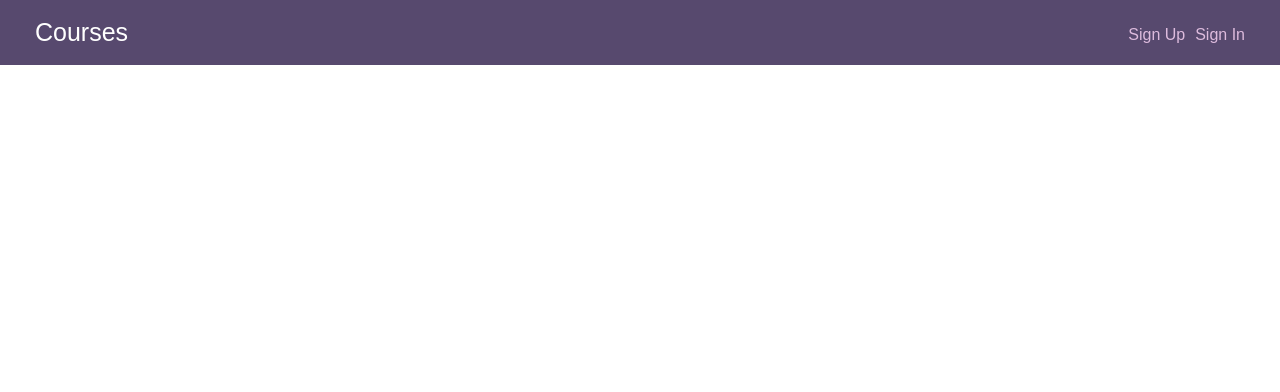
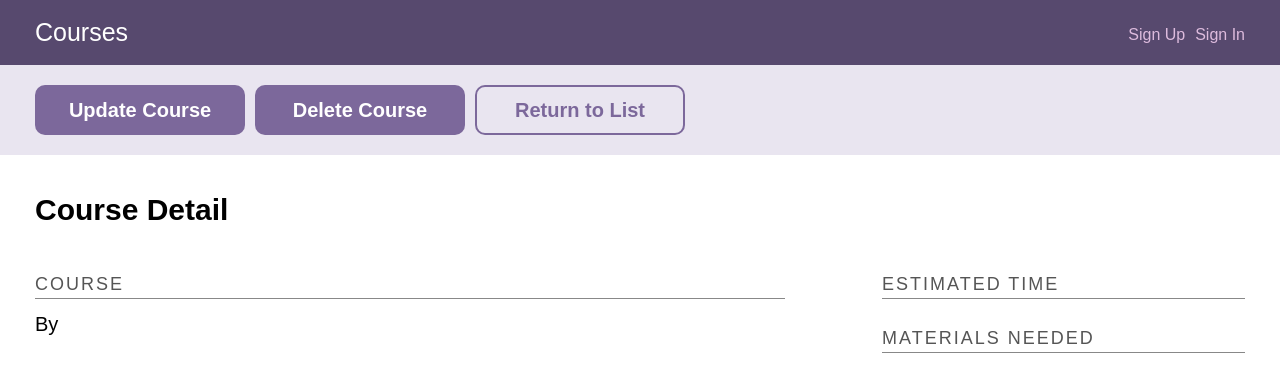
Before and after one commit to cassianebel/full-stack-react-app, a React (Create React App) app in the folder client/: page /courses/create in a window 1280 px wide. Shown: the top 392 px of the page. Built offline with nearby package versions, Linux system fonts and the light colour scheme; no server answers.

Commit message:
add courses and course routes/components

```diff
--- a/client/src/App.js
+++ b/client/src/App.js
@@ -1,8 +1,19 @@
+import React from 'react';
+import { Route, Routes } from "react-router-dom";
+
 import Header from './components/Header.jsx';
+import Courses from './components/Courses.jsx';
+import Course from './components/Course.jsx';
 
 function App() {
   return (
-    <Header />
+    <>
+      <Header />
+      <Routes>
+        <Route path="/" element={<Courses />} />
+        <Route path="/courses/:id" element={<Course />} />
+      </Routes>
+    </>
   );
 }
 
--- /dev/null
+++ b/client/src/components/Course.jsx
@@ -0,0 +1,53 @@
+import { useEffect, useState } from 'react';
+import { useParams } from 'react-router-dom';
+import Markdown from 'react-markdown';
+
+const Course = () => {
+  const [course, setCourse] = useState([]);
+  let { id} = useParams()
+
+  useEffect(() => {
+    fetch(`http://localhost:5000/api/courses/${id}`)
+      .then(response => response.json())
+      .then(data => setCourse(data))
+      .catch(error => console.error('Error:', error));
+  }, []);
+
+  return (
+    <main>
+      <div className="actions--bar">
+          <div className="wrap">
+              <a className="button" href={"/courses/" + id + "/update"}>Update Course</a>
+              <a className="button" href="#">Delete Course</a>
+              <a className="button button-secondary" href="/">Return to List</a>
+          </div>
+      </div>
+
+      <div className="wrap">
+          <h2>Course Detail</h2>
+          <form>
+              <div className="main--flex">
+                  <div>
+                      <h3 className="course--detail--title">Course</h3>
+                      <h4 className="course--name">{course.title}</h4>
+                      <p>By </p>
+
+                      <Markdown>{course.description}</Markdown>
+                  </div>
+                  <div>
+                      <h3 className="course--detail--title">Estimated Time</h3>
+                      <p>{course.estimatedTime}</p>
+
+                      <h3 className="course--detail--title">Materials Needed</h3>
+                      <ul className="course--detail--list">
+                        <Markdown>{course.materialsNeeded}</Markdown>
+                      </ul>
+                  </div>
+              </div>
+          </form>
+      </div>
+    </main>
+  )
+}
+
+export default Course
--- /dev/null
+++ b/client/src/components/Courses.jsx
@@ -0,0 +1,32 @@
+import { useEffect, useState } from 'react';
+
+const Courses = () => {
+  const [courses, setCourses] = useState([]);
+
+  useEffect(() => {
+    fetch('http://localhost:5000/api/courses')
+      .then(response => response.json())
+      .then(data => setCourses(data))
+      .catch(error => console.error('Error:', error));
+  }, []);
+
+  return (
+    <div className="wrap main--grid">
+      {courses.map(course => (
+        <a key={course.id} className="course--module course--link" href={"/courses/" + course.id}>
+            <h2 className="course--label">Course</h2>
+            <h3 className="course--title">{course.title}</h3>
+        </a>
+      ))}
+        <a className="course--module course--add--module" href="/courses/create">
+            <span className="course--add--title">
+                <svg version="1.1" xmlns="http://www.w3.org/2000/svg" x="0px" y="0px"
+                viewBox="0 0 13 13" className="add"><polygon points="7,6 7,0 6,0 6,6 0,6 0,7 6,7 6,13 7,13 7,7 13,7 13,6 "></polygon></svg>
+                New Course
+            </span>
+        </a>
+    </div>
+  )
+}
+
+export default Courses
--- a/client/src/components/Header.jsx
+++ b/client/src/components/Header.jsx
@@ -3,10 +3,10 @@ import React from 'react'
 const Header = () => {
   return (
     <header>
-        <div class="wrap header--flex">
-            <h1 class="header--logo"><a href="index.html">Courses</a></h1>
+        <div className="wrap header--flex">
+            <h1 className="header--logo"><a href="index.html">Courses</a></h1>
             <nav>
-                <ul class="header--signedout">
+                <ul className="header--signedout">
                     <li><a href="sign-up.html">Sign Up</a></li>
                     <li><a href="sign-in.html">Sign In</a></li>
                 </ul>
--- a/client/src/index.js
+++ b/client/src/index.js
@@ -1,5 +1,6 @@
 import React from 'react';
 import ReactDOM from 'react-dom/client';
+import { BrowserRouter } from 'react-router-dom';
 import './reset.css';
 import './global.css';
 import App from './App';
@@ -8,7 +9,9 @@ import reportWebVitals from './reportWebVitals';
 const root = ReactDOM.createRoot(document.getElementById('root'));
 root.render(
   <React.StrictMode>
+    <BrowserRouter>
     <App />
+    </BrowserRouter>
   </React.StrictMode>
 );
 
```
Also changed, not shown: 1 other file (tests, documents, lock files or other folders).
